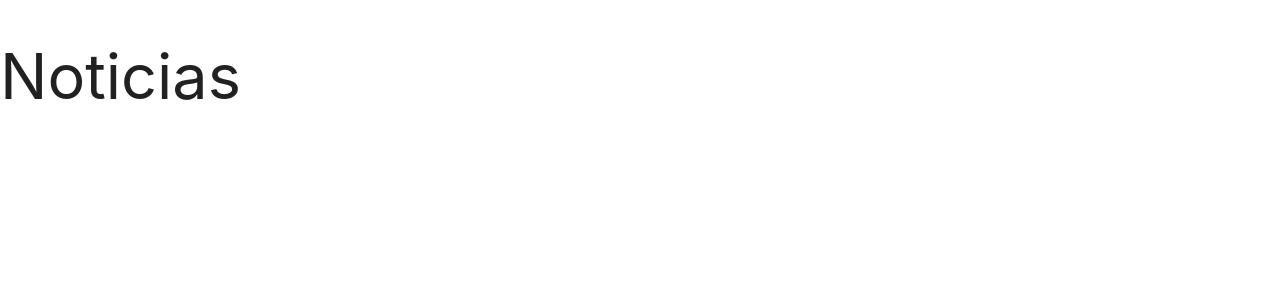
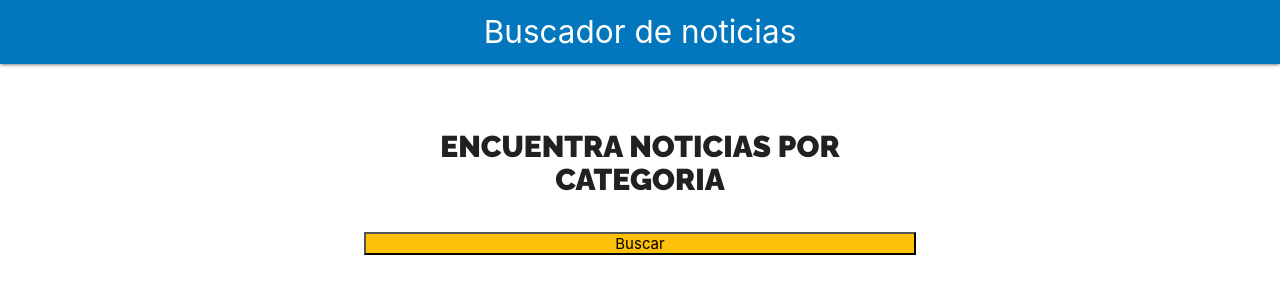
Before and after one commit to EzequielLara/noticias, a React (Create React App) app: page / in a window 1280 px wide. Shown: the top 300 px of the page. Built offline with nearby package versions, Linux system fonts and the light colour scheme.

Commit message:
Creando componentes Header y Formulario con su CSS

```diff
--- a/src/App.js
+++ b/src/App.js
@@ -1,8 +1,18 @@
-import React from 'react';
+import React, { Fragment } from 'react';
+import Header from "./componentes/Header";
+import Formulario from "./componentes/Formulario";
 
 function App() {
   return (
-    <h1>Noticias</h1>
+    <Fragment>
+        <Header
+          titulo="Buscador de noticias"
+        />
+
+        <div className="container white">
+          <Formulario />
+        </div>
+    </Fragment>
   );
 }
 
--- /dev/null
+++ b/src/componentes/Formulario.js
@@ -0,0 +1,22 @@
+import React from 'react';
+import style from './Formulario.module.css';
+
+const Formulario = ()=>{
+    return(
+       <div className={`${style.buscador} row`}>
+           <div className="col s12 m8 offset-m2">
+               <form>
+                   <h2 className={style.heading}>Encuentra Noticias por Categoria</h2>
+                   <div className="input-field col s12">
+                       <input
+                            type="submit"
+                            className={`${style.btn_block} btn-larg amber arken-2`}
+                            value="Buscar"/>
+                   </div>
+               </form>
+           </div>
+       </div>
+    );
+
+}
+export default Formulario;
--- /dev/null
+++ b/src/componentes/Formulario.module.css
@@ -0,0 +1,16 @@
+.heading{
+    font-family:"Raleway", sans-serif;
+    font-weight: 900;
+    font-size: 2rem;
+    text-transform: uppercase;
+    text-align: center;
+}
+.buscador{
+    margin-top: 2rem;
+    margin-bottom: 2rem;
+    text-align: left;
+}
+
+.btn_block{
+    width: 100%;
+}
--- /dev/null
+++ b/src/componentes/Header.js
@@ -0,0 +1,12 @@
+import React from 'react';
+
+const Header = ({titulo}) =>{
+
+    return (
+    <nav className="nav-wrapper light-blue darken-3">
+           <a href="#" className="brand-logo center">{titulo}</a>
+    </nav>
+
+    );
+}
+export default Header;
```
